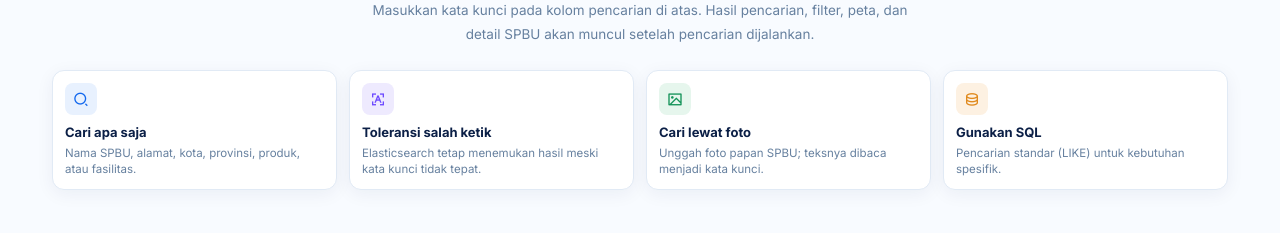
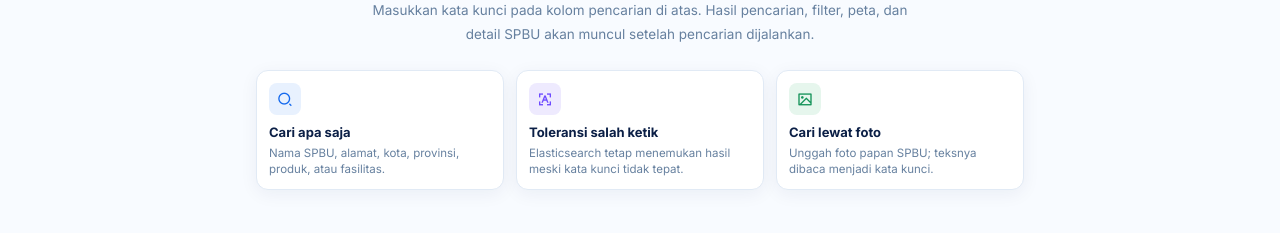
Before and after one commit to adityapratamaf/fe-enterprise-search-engine, a React (Vite) app: page /search in a window 1280 px wide. Shown: the part 651-884 px from the top of the page. Built offline with nearby package versions, Linux system fonts and the light colour scheme; no server answers.

Commit message:
refactor(search): adjust layout and remove unused landing feature in SearchLanding

```diff
--- a/src/features/search/components/SearchLanding.tsx
+++ b/src/features/search/components/SearchLanding.tsx
@@ -45,7 +45,7 @@ export function SearchLanding({
           detail SPBU akan muncul setelah pencarian dijalankan.
         </p>
 
-        <ul className="mt-6 grid gap-3 text-left sm:grid-cols-2 lg:grid-cols-4">
+        <ul className="mx-auto mt-6 grid max-w-3xl gap-3 text-left sm:grid-cols-3">
           {LANDING_FEATURES.map((feature) => (
             <li
               key={feature.title}
--- a/src/features/search/data.ts
+++ b/src/features/search/data.ts
@@ -175,12 +175,6 @@ export const LANDING_FEATURES = [
     title: "Cari lewat foto",
     body: "Unggah foto papan SPBU; teksnya dibaca menjadi kata kunci.",
   },
-  {
-    icon: "database-2-line",
-    tone: "bg-tile-amber-soft text-tile-amber-strong",
-    title: "Gunakan SQL",
-    body: "Pencarian standar (LIKE) untuk kebutuhan spesifik.",
-  },
 ];
 
 /** Popular queries on the landing screen. Each one returns results. */
```
